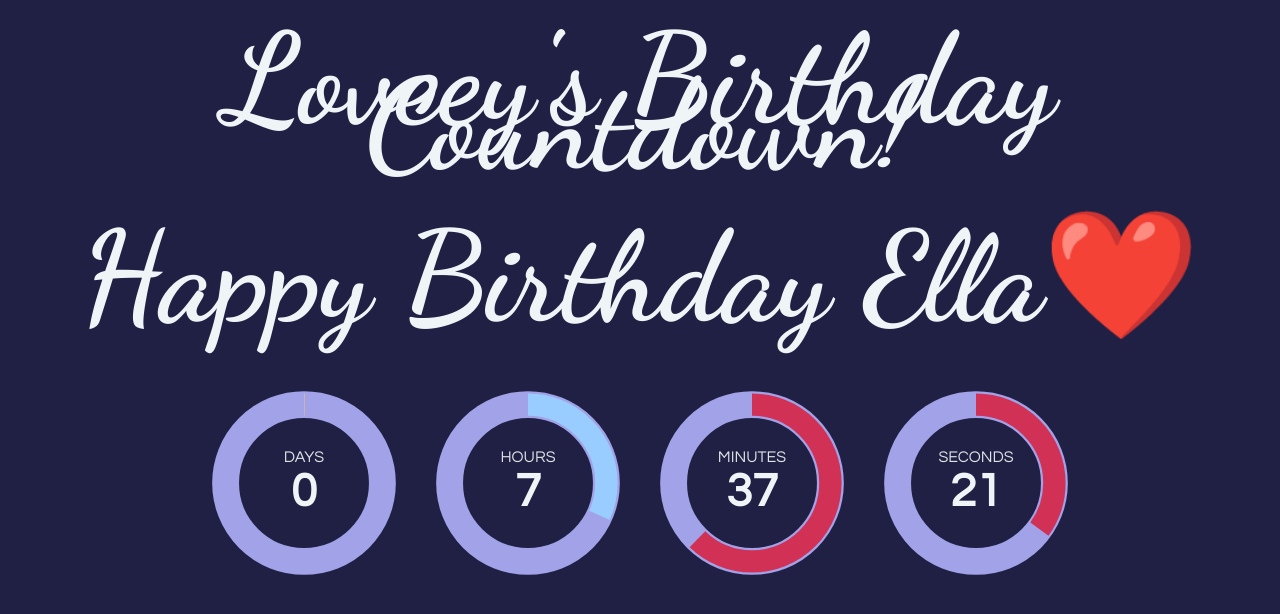
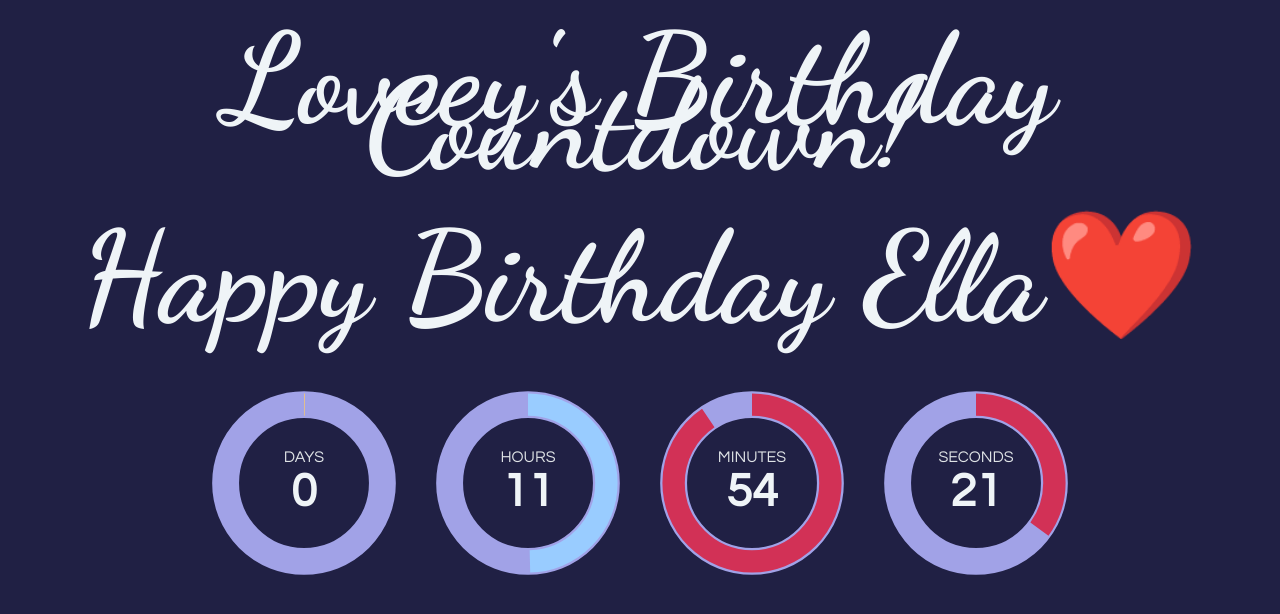
Before and after one commit to andrewfordmedina/happy-birthday-to-my-one-and-only-loveey, a plain HTML site: page index.html in a window 1280 px wide. Drawn offline with nearby package versions, Linux system fonts and the light colour scheme.

Commit message:
Final commit :-) all good

```diff
--- a/index.html
+++ b/index.html
@@ -20,7 +20,7 @@
 <br><br><br>
 <!--TImer-->
 <center>
-<div id="DateCountdown" data-date="2023-02-06 19:43:00" style="width: 70%;"></div>
+<div id="DateCountdown" data-date="2023-02-07 00:00:00" style="width: 70%;"></div>
 </center>
 <!--TimerEnd-->
 
```
